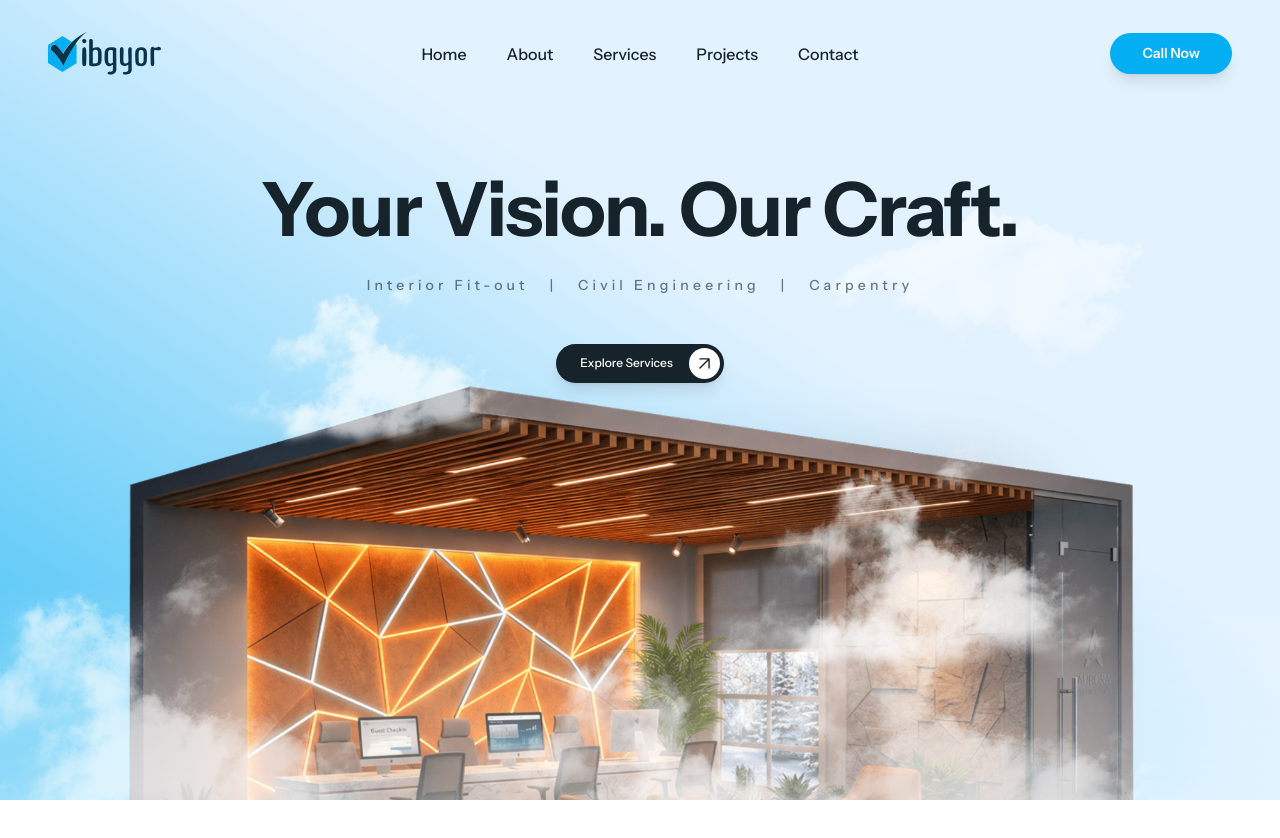
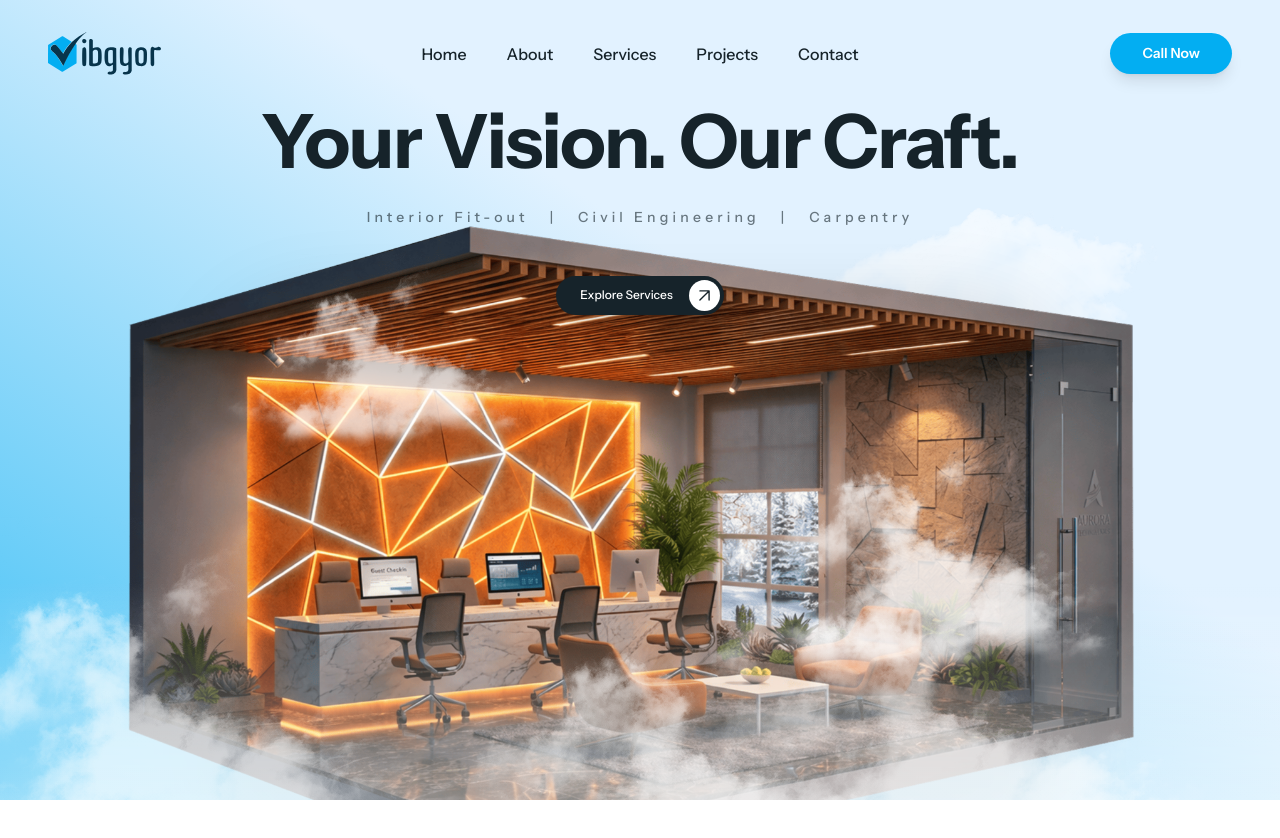
Before and after one commit to ebincreativeclub-coder/vibgyorweb, a Next.js app: page / in a window 1280 px wide. Shown: the top 838 px of the page. Built offline with nearby package versions, Linux system fonts and the light colour scheme.

Commit message:
ios smooth v3

```diff
--- a/src/components/Hero.tsx
+++ b/src/components/Hero.tsx
@@ -87,7 +87,7 @@ export function Hero() {
 
           {/* Headline */}
           <motion.div
-            className="absolute z-[60] flex flex-col pt-[168px] items-center text-center w-full pointer-events-none will-change-transform"
+            className="absolute z-[60] flex flex-col pt-[100px] items-center text-center w-full pointer-events-none"
             style={{ y: headlineY, opacity: headlineOpacity }}
           >
             <h1 className="w-full max-w-[900px] text-4xl md:text-display font-bold text-[#16232A] mb-6">
@@ -108,7 +108,7 @@ export function Hero() {
             style={{
               left: '50%',
               x: '-50%',
-              top: isMobile ? '55%' : '45%',
+              top: isMobile ? '35%' : '25%',
               scale: interiorScale,
               y: interiorY,
               originX: 0.5,
```
